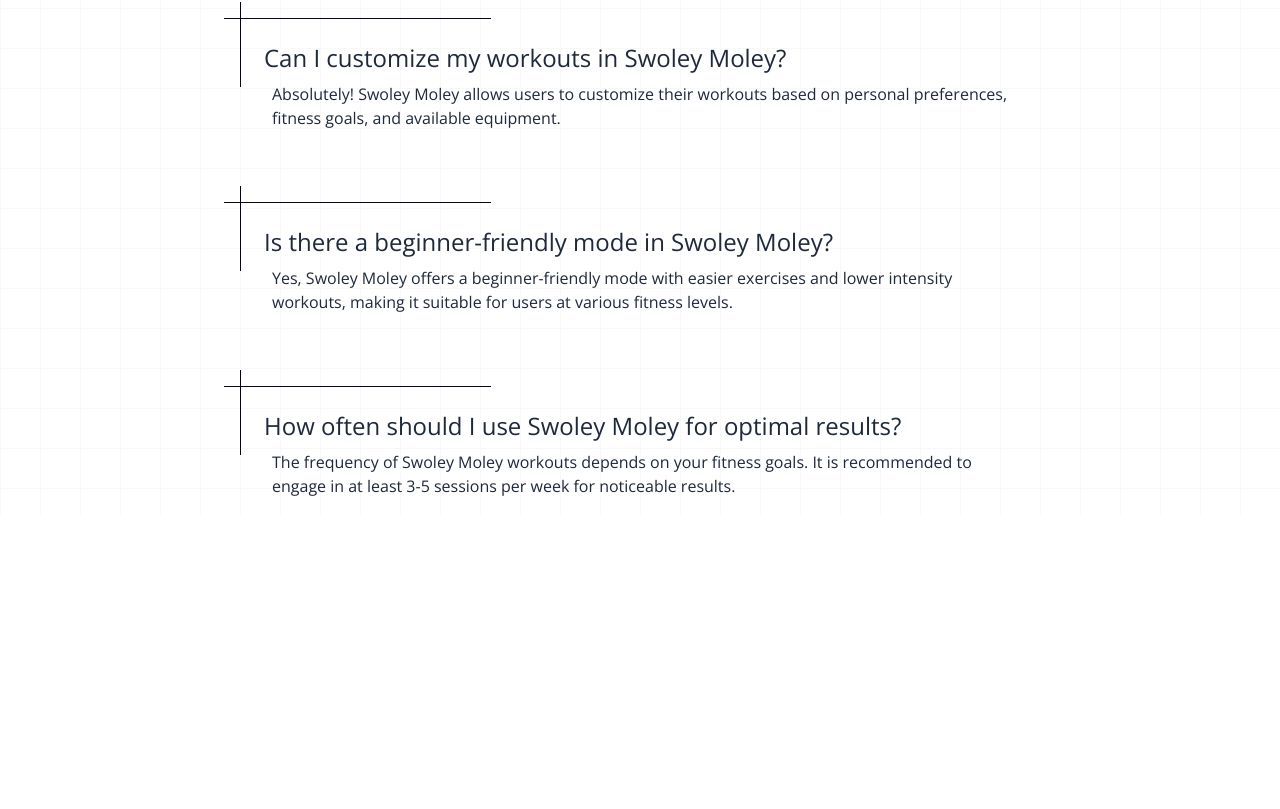
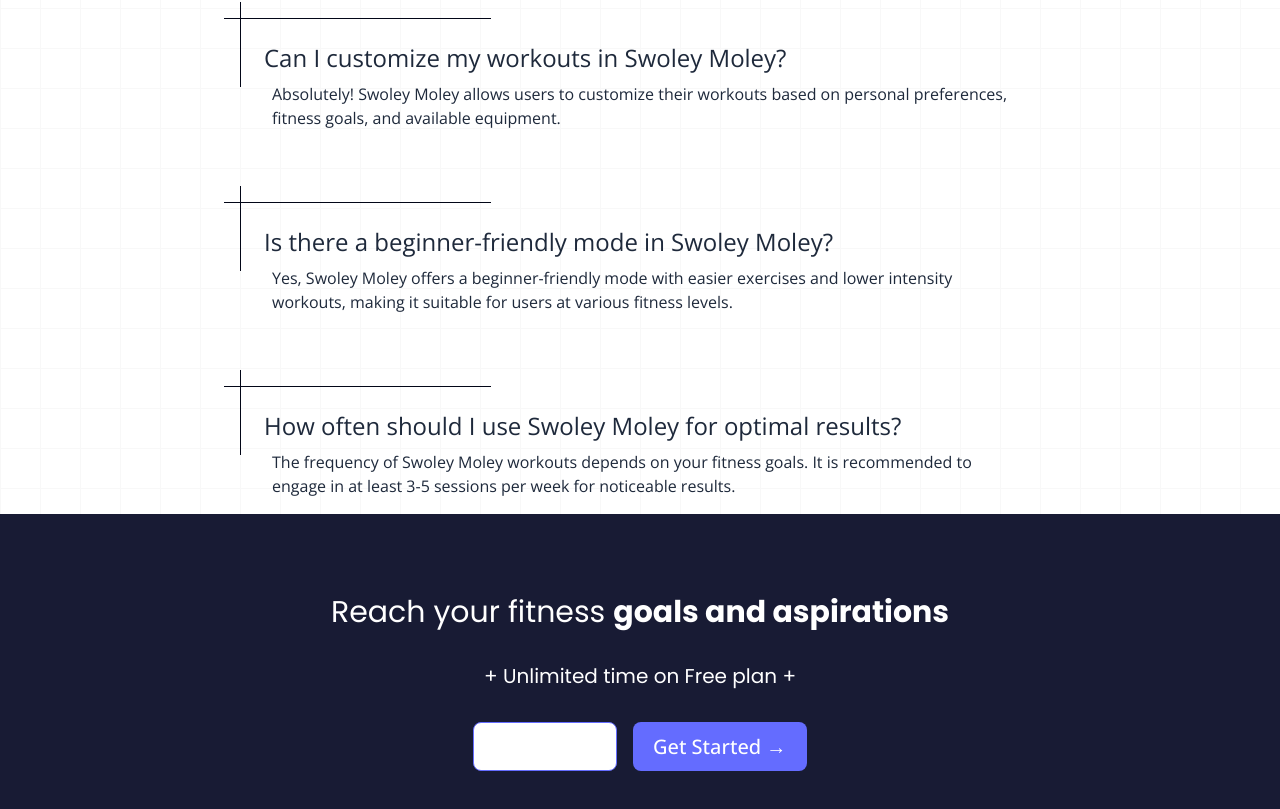
Before and after one commit to nt2311-vn/Svelte_WebApp, a SvelteKit app: page / in a window 1280 px wide. Shown: the part 5992-6801 px from the top of the page. Before the commit the page ends 6506 px from the top, so only its background shows below. Built offline with nearby package versions, Linux system fonts and the light colour scheme.

Commit message:
Conversion page

```diff
--- a/src/components/Conversion.svelte
+++ b/src/components/Conversion.svelte
@@ -0,0 +1,13 @@
+<script>
+	import CTAs from './CTAs.svelte';
+</script>
+
+<section
+	class="py-14 md:py-20 flex flex-col gap-8 bg-[#181b34] text-white text-center items-center justify-center"
+>
+	<h4 class="text-xl sm:text-2xl md:text-3xl poppins">
+		Reach your fitness <span class="poppins font-bold">goals and aspirations</span>
+	</h4>
+	<p class="poppins text-base sm:text-lg md:text-xl">+ Unlimited time on Free plan +</p>
+	<CTAs dark={true} />
+</section>
```
